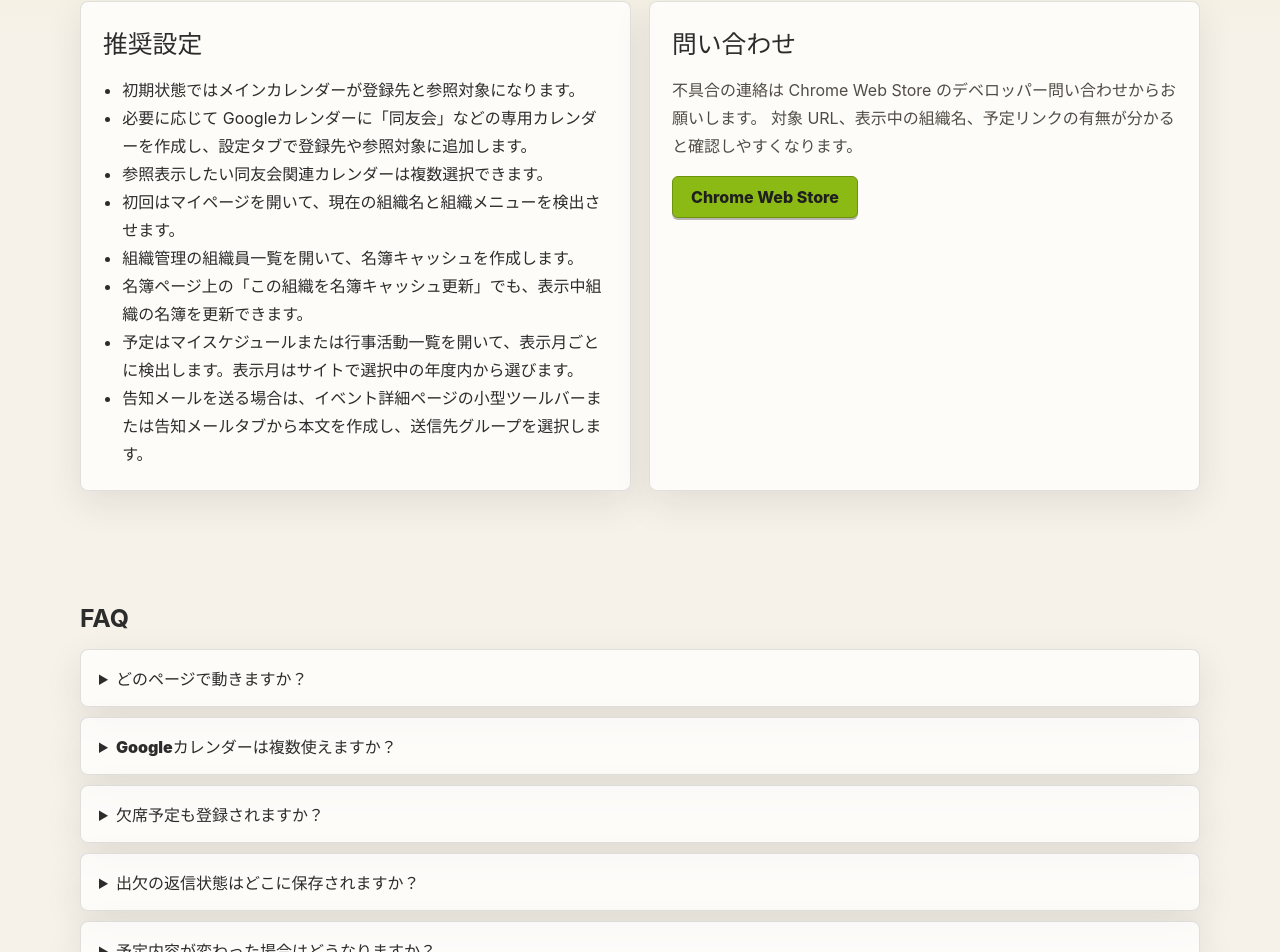
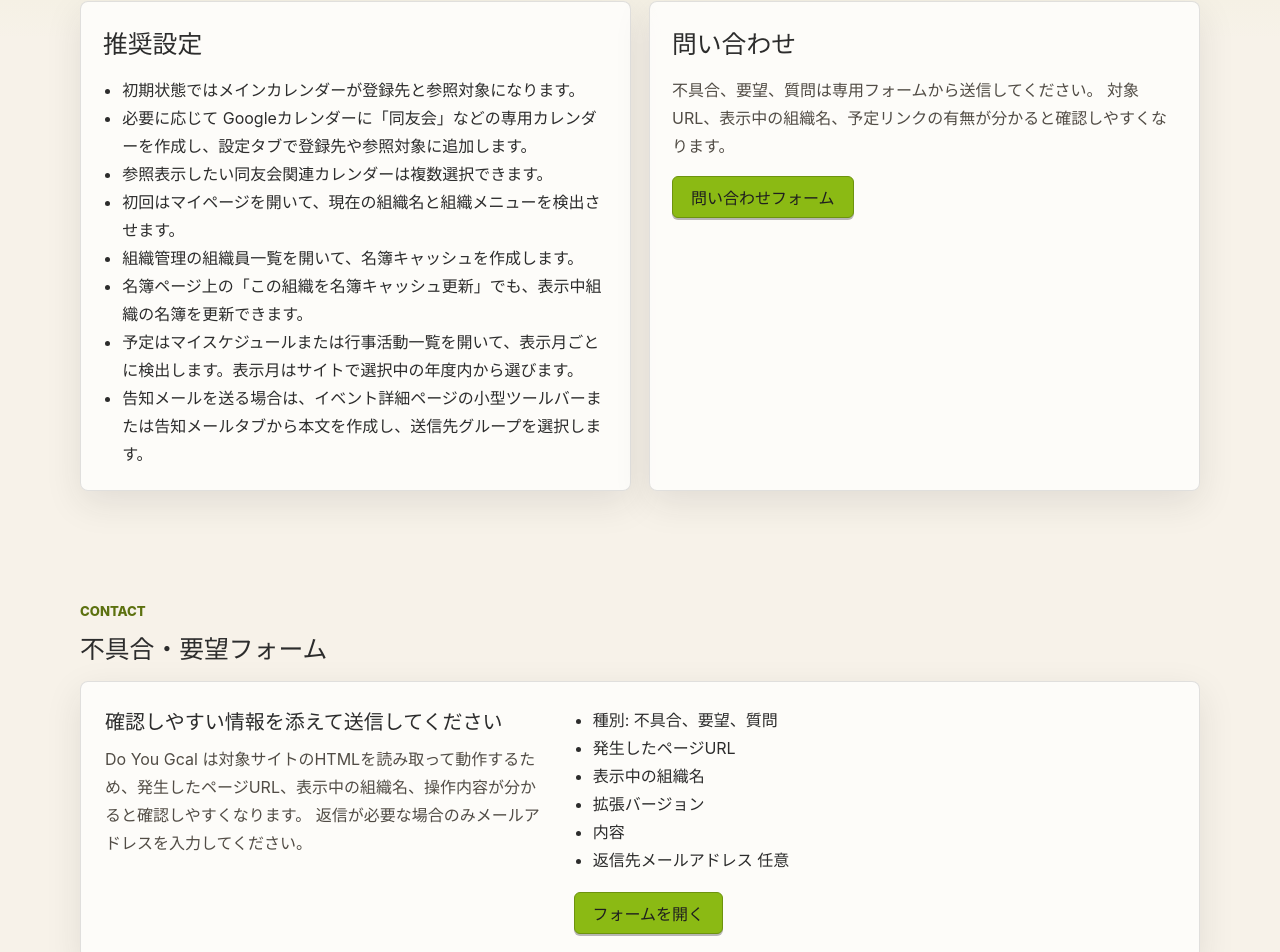
Before and after one commit to doyu-aichi/do-you-gcal-web, a SvelteKit app: page /support in a window 1280 px wide. Shown: the part 319-1271 px from the top of the page. Built offline with nearby package versions, Linux system fonts and the light colour scheme.

Commit message:
Add Google Form support contact

```diff
--- a/src/routes/privacy/+page.svelte
+++ b/src/routes/privacy/+page.svelte
@@ -42,7 +42,7 @@
 		</p>
 
 		<h2>お問い合わせ</h2>
-		<p>本ポリシーに関する連絡は Chrome Web Store のデベロッパー問い合わせからお願いします。</p>
+		<p>本ポリシーに関する連絡は、サポートページの問い合わせフォームからお願いします。</p>
 	</div>
 </section>
 
--- a/src/routes/support/+page.svelte
+++ b/src/routes/support/+page.svelte
@@ -1,4 +1,7 @@
 <script lang="ts">
+	const supportFormUrl =
+		'https://docs.google.com/forms/d/e/1FAIpQLSf5j5-TjUa0nobseMrh7U3l3lWKR_zIN-rUUM52wFP2FagR9w/viewform';
+
 	const faqs = [
 		{
 			question: 'どのページで動きますか？',
@@ -78,7 +81,7 @@
 		},
 		{
 			question: 'スマートフォンで使えますか？',
-			answer: '使えません。Chrome 拡張機能なので、PC 版 Chrome を対象にしています。'
+			answer: '使えません。PC 版 Chrome または Microsoft Edge を対象にしています。Edge では Chrome Web Store の拡張機能を許可してからインストールしてください。'
 		}
 	];
 
@@ -120,17 +123,40 @@
 		<section class="panel block">
 			<h2>問い合わせ</h2>
 			<p>
-				不具合の連絡は Chrome Web Store のデベロッパー問い合わせからお願いします。
+				不具合、要望、質問は専用フォームから送信してください。
 				対象 URL、表示中の組織名、予定リンクの有無が分かると確認しやすくなります。
 			</p>
-			<a
-				class="button primary"
-				href="https://chrome.google.com/webstore/detail/do-you-gcal/nhgpinmgbpglndjkllhbcjcljbenjbgm?hl=ja"
-				rel="noreferrer"
-			>
-				Chrome Web Store
+			<a class="button primary" href={supportFormUrl} target="_blank" rel="noreferrer">
+				問い合わせフォーム
 			</a>
 		</section>
+	</div>
+</section>
+
+<section class="page section">
+	<p class="eyebrow">Contact</p>
+	<h2>不具合・要望フォーム</h2>
+	<div class="panel contact-panel">
+		<div>
+			<h3>確認しやすい情報を添えて送信してください</h3>
+			<p>
+				Do You Gcal は対象サイトのHTMLを読み取って動作するため、発生したページURL、表示中の組織名、操作内容が分かると確認しやすくなります。
+				返信が必要な場合のみメールアドレスを入力してください。
+			</p>
+		</div>
+		<div class="contact-guide">
+			<ul>
+				<li>種別: 不具合、要望、質問</li>
+				<li>発生したページURL</li>
+				<li>表示中の組織名</li>
+				<li>拡張バージョン</li>
+				<li>内容</li>
+				<li>返信先メールアドレス 任意</li>
+			</ul>
+			<a class="button primary" href={supportFormUrl} target="_blank" rel="noreferrer">
+				フォームを開く
+			</a>
+		</div>
 	</div>
 </section>
 
@@ -195,6 +221,38 @@
 		line-height: 1.75;
 	}
 
+	.contact-panel {
+		display: grid;
+		grid-template-columns: minmax(0, 0.85fr) minmax(0, 1.15fr);
+		gap: 24px;
+		padding: 24px;
+	}
+
+	.contact-panel h3 {
+		margin: 0 0 10px;
+		font-size: 1.25rem;
+	}
+
+	.contact-panel p {
+		margin: 0;
+		color: #514c45;
+		line-height: 1.75;
+	}
+
+	.contact-guide {
+		display: grid;
+		align-content: start;
+		justify-items: start;
+		gap: 18px;
+	}
+
+	.contact-guide ul {
+		margin: 0;
+		padding-left: 1.2rem;
+		color: #2c2c2c;
+		line-height: 1.75;
+	}
+
 	.faq {
 		display: grid;
 		gap: 10px;
@@ -238,6 +296,10 @@
 	}
 
 	@media (max-width: 560px) {
+		.contact-panel {
+			grid-template-columns: 1fr;
+		}
+
 		.history-row {
 			grid-template-columns: 1fr;
 			gap: 4px;
```
Also changed, not shown: src/routes/+page.svelte (+7 -7 lines).
